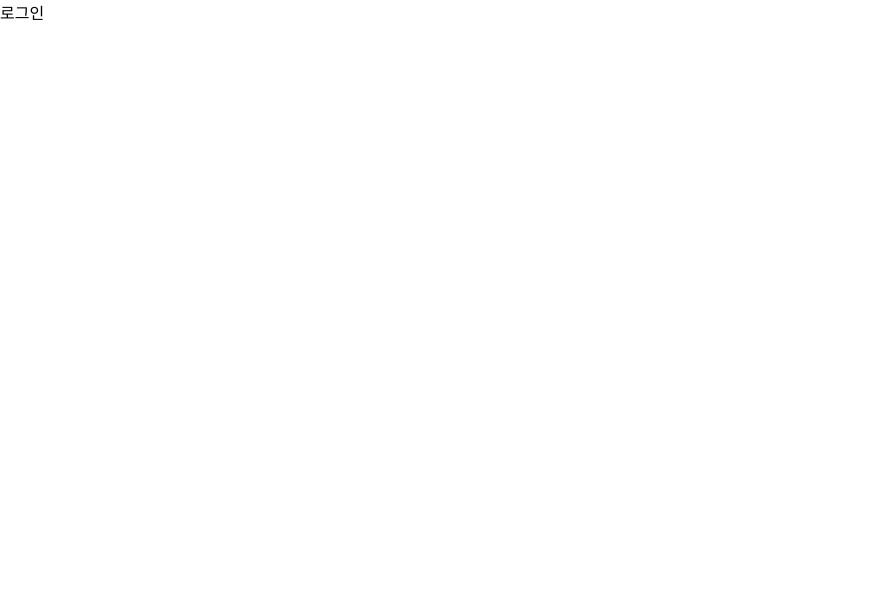
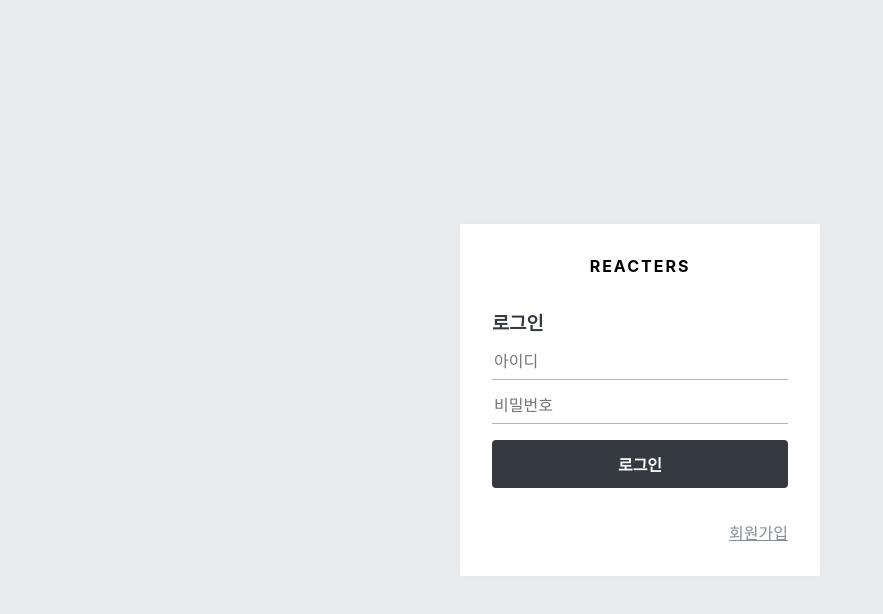
Before and after one commit to Tomas1876/React_Blog, a React (Create React App) app in the folder blog-frontend/: page /login in a window 1280 px wide. Shown: the top 614 px of the page, without its empty margins (0-883 px from the left). Built offline with nearby package versions, Linux system fonts and the light colour scheme.

Commit message:
회원 인증 UI

```diff
--- /dev/null
+++ b/blog-frontend/src/components/auth/AuthForm.js
@@ -0,0 +1,91 @@
+import styled from 'styled-components';
+import {Link} from 'react-router-dom';
+import palette from '../../lib/styles/palette';
+import Button from '../common/Button';
+
+/* 회원가입 또는 로그인 폼 */
+ const AuthFormBlock = styled.div` //최상위 요소에는 Block이라는 단어를 붙일 것
+ h3 {
+   margin: 0;
+   color: ${palette.gray[8]};
+   margin-bottom: 1rem;
+ }
+`;
+
+/* 스타일링된 input */
+const StyledInput = styled.input`
+ font-size: 1rem;
+ border: none;
+ border-bottom: 1px solid ${palette.gray[5]};
+ padding-bottom: 0.5rem;
+ outline: none;
+ width: 100%;
+ &:focus {
+   color: $oc-teal-7;
+   border-bottom: 1px solid ${palette.gray[7]};
+ }
+ & + & {
+   margin-top: 1rem;
+ }
+`;
+
+/* 폼 하단에 로그인 혹은 회원가입 링크를 보여줌 */
+const Footer = styled.div`
+ margin-top: 2rem;
+ text-align: right;
+ a {
+   color: ${palette.gray[6]};
+   text-decoration: underline;
+   &:hover {
+     color: ${palette.gray[9]};
+   }
+ }
+`;
+
+/* 버튼 상단 여백 */
+const ButtonWithMarginTop = styled(Button)`
+ margin-top: 1rem;
+`;
+
+/* 에러를 보여준다 */
+const ErrorMessage = styled.div`
+ color: red;
+ text-align: center;
+ font-size: 0.875rem;
+ margin-top: 1rem;
+`;
+
+/* 타입에 따라 회원가입인지 로그인인지 분별해 문구 등을 바꿔준다 */
+const textMap = {
+    login: '로그인',
+    register: '회원가입'
+   };
+
+const AuthForm = ({type}) =>{
+    const text = textMap[type];
+    return(
+        <AuthFormBlock>
+            <h3>{text}</h3>
+            <form>
+                <StyledInput autoComplete='username' name='username' placeholder='아이디' />
+                <StyledInput autoComplete='new-password'
+                             name='password'
+                             placeholder='비밀번호'
+                             type='password' />
+                { type === 'register' && (
+                    <StyledInput autoComplete='new-password'
+                    name='passwordConfirm'
+                    placeholder='비밀번호 확인'
+                    type='password' />
+                )}
+                <ButtonWithMarginTop cyan fullWidth>{text}</ButtonWithMarginTop> {/* cyan={true} fullWidth={true} 와 같은 의미*/}
+            </form>
+            <Footer>
+                { type === 'login' ? (<Link to='/register'>회원가입</Link>) : (<Link to='/login'>로그인</Link>)}
+
+            </Footer>
+        </AuthFormBlock>
+    );
+}
+
+export default AuthForm;
--- /dev/null
+++ b/blog-frontend/src/components/auth/AuthTemplate.js
@@ -0,0 +1,48 @@
+import styled from "styled-components";
+import palette from '../../lib/styles/palette'
+import {Link} from 'react-router-dom'
+
+/* 회원가입/로그인 페이지의 레이아웃 */
+
+/* 화면 전체를 채울 최상의 요소 */
+const AuthTemplateBlock = styled.div`
+  position: absolute;
+  left: 0;
+  top: 0;
+  bottom: 0;
+  right: 0;
+  background: ${palette.gray[2]};
+  display: flex;
+  flex-direction: column;
+  justify-content: center;
+  align-items: center;
+`;
+/* 흰색 박스 */
+const WhiteBox = styled.div`
+  .logo-area {
+    display: block;
+    padding-bottom: 2rem;
+    text-align: center;
+    font-weight: bold;
+    letter-spacing: 2px;
+  }
+  box-shadow: 0 0 8px rgba(0, 0, 0, 0.025);
+  padding: 2rem;
+  width: 360px;
+  background: white;
+  border-radius: 2px;
+`;
+const AuthTemplate = ({children}) =>{
+    return (
+        <AuthTemplateBlock>
+            <WhiteBox>
+                <div className='logo-area'>
+                    <Link to='/' >REACTERS</Link>
+                </div>
+                {children}
+            </WhiteBox>
+        </AuthTemplateBlock>
+    )
+}
+
+export default AuthTemplate;
--- a/blog-frontend/src/components/common/Button.js
+++ b/blog-frontend/src/components/common/Button.js
@@ -1,4 +1,4 @@
-import styled from 'styled-components';
+import styled, {css} from 'styled-components';
 import palette from '../../lib/styles/palette';
 
 const StyledButton = styled.button`
@@ -14,7 +14,23 @@
   background: ${palette.gray[8]};
   &:hover {
     background: ${palette.gray[6]};
-  }`;
+  }
+
+${props => props.fullWidth && css`
+                                padding-top:0.75rem;
+                                padding-bottom:0.75rem;
+                                width:100%;
+                                font-size:1.125rem
+                                `}
+${props => props.cyan && css`
+                          background:${palette.cyan[5]};
+                          &:hover{
+                            background:${palette.cyan[4]}
+                            }
+                          `}
+`;
+
+
 
   //위에서 StyledButton을 바로 내보내도 되지만
   //자동 import가 되게 하기 위해 이렇게 작업해준다
--- a/blog-frontend/src/pages/LoginPage.js
+++ b/blog-frontend/src/pages/LoginPage.js
@@ -1,5 +1,10 @@
+import AuthTemplate from "../components/auth/AuthTemplate";
+import AuthForm from "../components/auth/AuthForm";
+
 const LoginPage = ()=>{
-    return <div>로그인</div>
+    return <AuthTemplate>
+                <AuthForm type='login' />
+            </AuthTemplate>
 }
 
 export default LoginPage;
--- a/blog-frontend/src/pages/RegisterPage.js
+++ b/blog-frontend/src/pages/RegisterPage.js
@@ -1,5 +1,10 @@
+import AuthTemplate from "../components/auth/AuthTemplate";
+import AuthForm from "../components/auth/AuthForm";
+
 const RegisterPage = ()=>{
-    return <div>RegisterPage</div>
+    return <AuthTemplate>
+                <AuthForm type='register' />
+            </AuthTemplate>
 }
 
 export default RegisterPage;
```
Also changed, not shown: blog-frontend/src/components/base/Header.js (added, +15 -0 lines).
